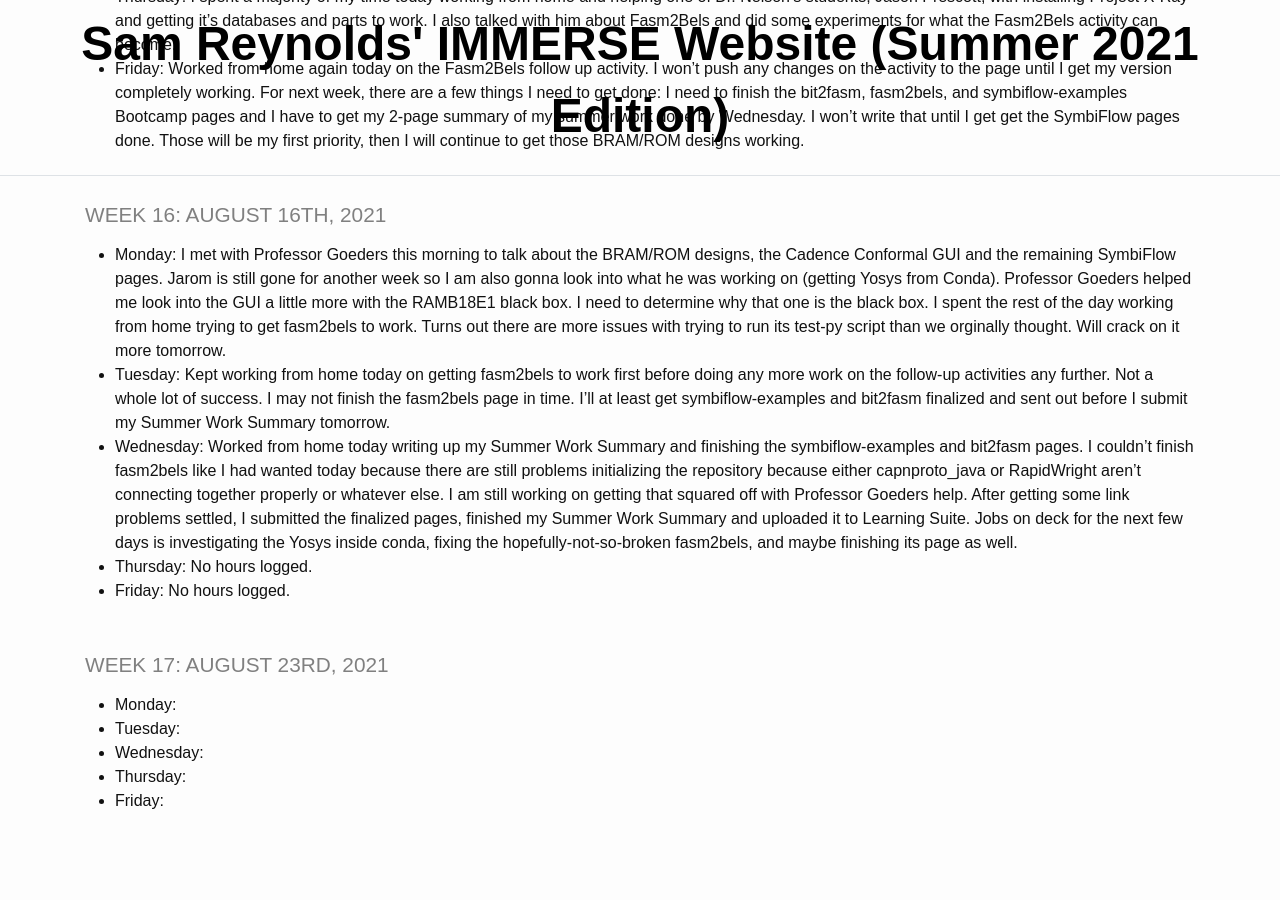
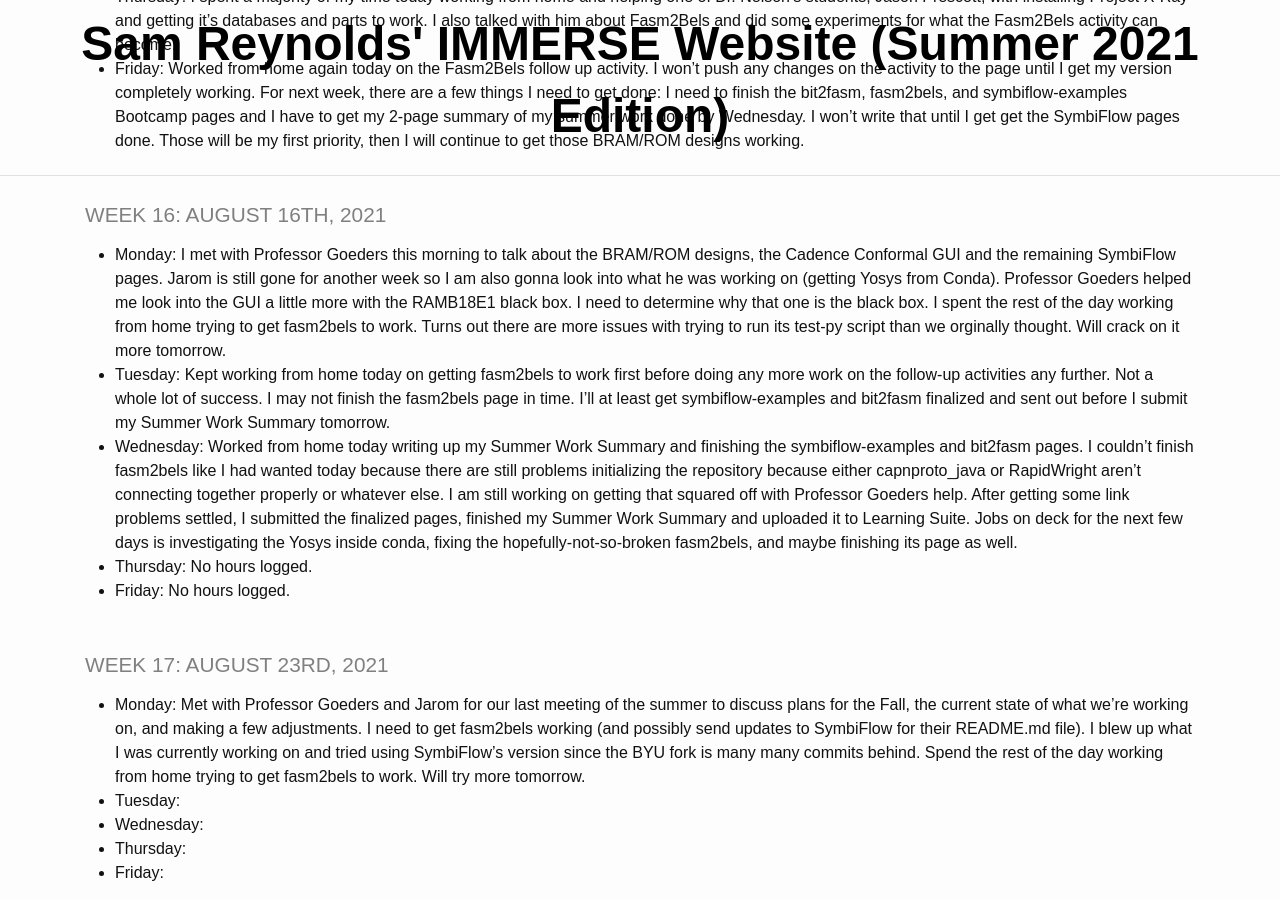
Before and after one commit to TheDHCreator/thedhcreator.github.io, a Jekyll site: the page built from _pages/log.md, in a window 1280 px wide and 900 px high, scrolled down 6366 px. Built offline with Jekyll 4.4.1, drawn with Linux system fonts in a browser that asks for light colours; before the commit the page ends 7194 px from its top, so only the background shows below that.

Commit message:
last update for Monday: need to get fasm2bels working by Friday, using SymbiFlow's version now to see if I can use the most up to date version

```diff
--- a/_pages/log.md
+++ b/_pages/log.md
@@ -149,7 +149,7 @@ title: IMMERSE Log
 
 ### Week 17: August 23rd, 2021
 
-* **Monday**:
+* **Monday**: Met with Professor Goeders and Jarom for our last meeting of the summer to discuss plans for the Fall, the current state of what we're working on, and making a few adjustments. I need to get fasm2bels working (and possibly send updates to SymbiFlow for their README.md file). I blew up what I was currently working on and tried using SymbiFlow's version since the BYU fork is many many commits behind. Spend the rest of the day working from home trying to get fasm2bels to work. Will try more tomorrow.
 * **Tuesday**:
 * **Wednesday**:
 * **Thursday**:
```
